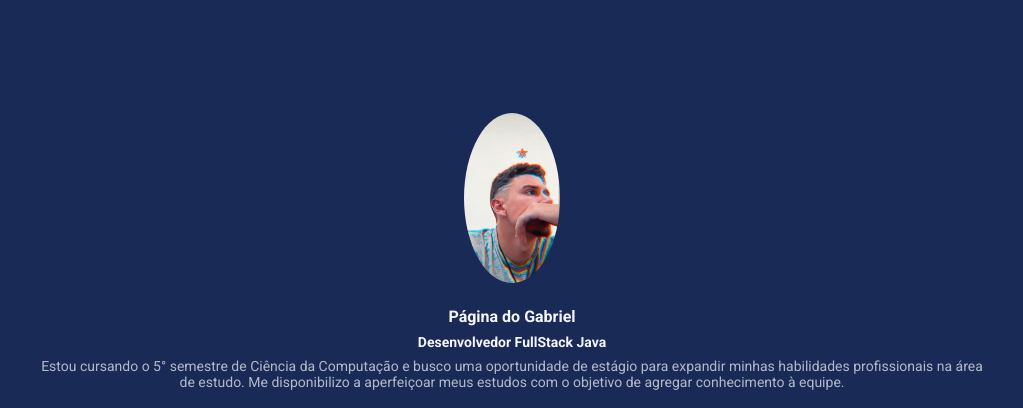
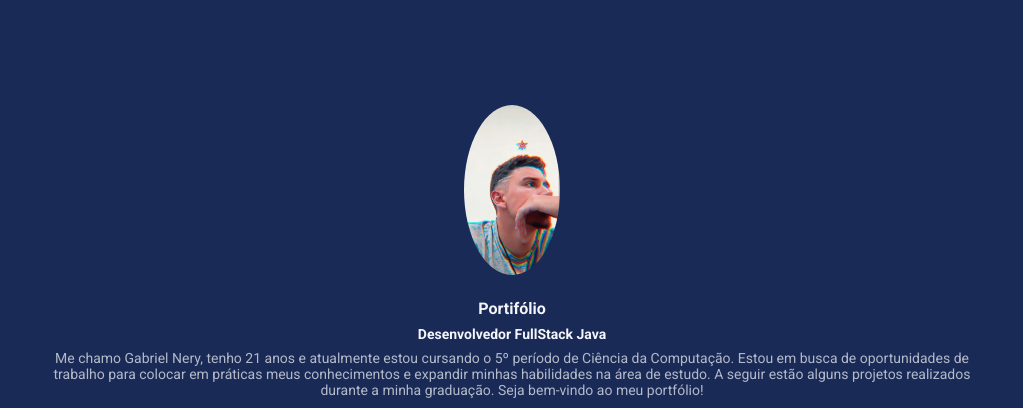
Before and after one commit to PERIMGABRIEL/pagina-pessoal, a website: page index.html in a window 1280 px wide. Shown: the top 408 px of the page, without its empty margins (128-1151 px from the left). Drawn offline with Linux system fonts and the light colour scheme.

Commit message:
Add files via upload

```diff
--- a/index.html
+++ b/index.html
@@ -14,10 +14,10 @@
         <header>
             <img class="profile-avatar" src="./src/images/eu.jpeg" >
             <div class="profile-bio">
-                <h1 class="profile-bio-name">Página do Gabriel</h1>
+                <h1 class="profile-bio-name">Portifólio</h1>
                 <h2 class="profile-bio-subtitle">Desenvolvedor FullStack Java</h2>
                 <P class="profile-bio-description">
-                    Estou cursando o 5° semestre de Ciência da Computação e busco uma oportunidade de estágio para expandir minhas habilidades profissionais na área de estudo. Me disponibilizo a aperfeiçoar meus estudos com o objetivo de agregar conhecimento à equipe.
+                    Me chamo Gabriel Nery, tenho 21 anos e atualmente estou cursando o 5º período de Ciência da Computação. Estou em busca de oportunidades de trabalho para colocar em práticas meus conhecimentos e expandir minhas habilidades na área de estudo. A seguir estão alguns projetos realizados durante a minha graduação. Seja bem-vindo ao meu portfólio!
                 </P>
             </div>
         </header>
```
